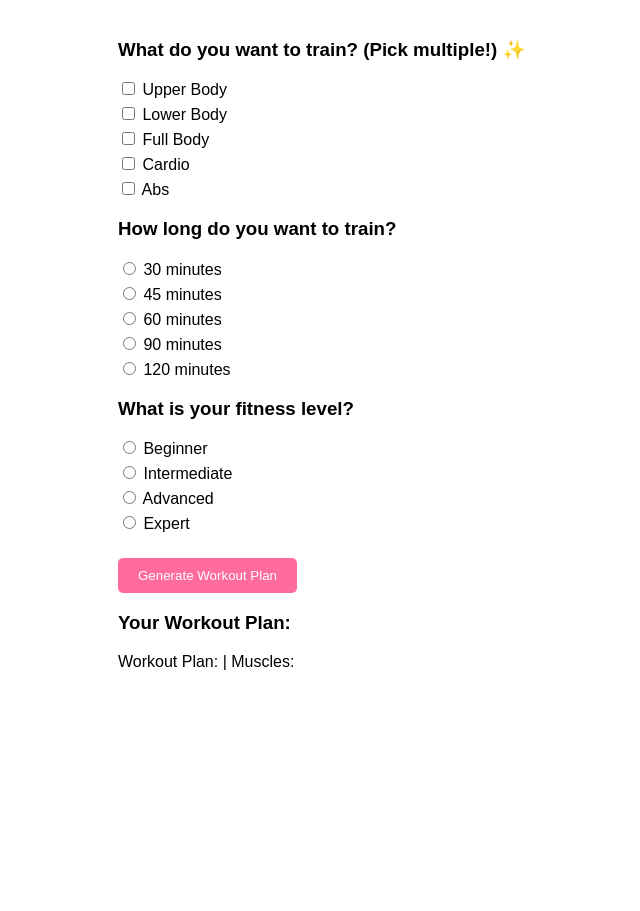
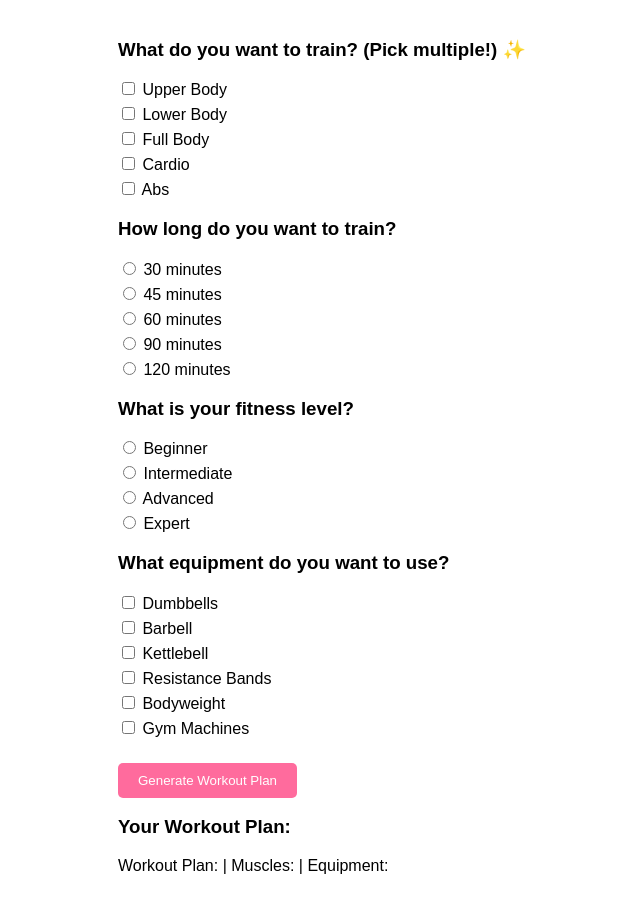
Before and after one commit to SoCutie/gym_assistant, a plain HTML site: page gym.html in a window 1280 px wide. Both pictures are taken after a click on the button "Generate Workout Plan". Shown: the whole page, without its empty margins (222-862 px from the left). Before the commit the page ends 800 px from the top, so only its background shows below. Drawn offline with Linux system fonts and the light colour scheme.

Commit message:
Added the different types of equipment

```diff
--- a/gym.html
+++ b/gym.html
@@ -114,6 +114,15 @@
         <label><input type="radio" name="workout-intensity" value="Expert"> Expert</label>
     </div>
 
+    <div>
+        <h3> What equipment do you want to use?</h3>
+        <label><input type="checkbox" name="equipment" value="Dumbbells"> Dumbbells</label>
+        <label><input type="checkbox" name="equipment" value="Barbell"> Barbell</label>
+        <label><input type="checkbox" name="equipment" value="Kettlebell"> Kettlebell</label>
+        <label><input type="checkbox" name="equipment" value="Resistance Bands"> Resistance Bands</label>
+        <label><input type="checkbox" name="equipment" value="Bodyweight"> Bodyweight</label>
+        <label><input type="checkbox" name="equipment" value="Gym Machines"> Gym Machines</label>
+    </div>
     <div class="workout-submit">
         <button type="submit" onclick="generateWorkout()">Generate Workout Plan</button>
     </div>
@@ -127,7 +136,8 @@
         function generateWorkout() {
             const workoutTypes = Array.from(document.querySelectorAll('input[name="workout-type"]:checked')).map(el => el.value);
             const muscleGroups = Array.from(document.querySelectorAll('input[name="muscle-group"]:checked')).map(el => el.value);
-            document.getElementById("workout-plan").innerText = `Workout Plan: ${workoutTypes.join(", ")} | Muscles: ${muscleGroups.join(", ")}`;
+            const equipment = Array.from(document.querySelectorAll('input[name="equipment"]:checked')).map(el => el.value);
+            document.getElementById("workout-plan").innerText = `Workout Plan: ${workoutTypes.join(", ")} | Muscles: ${muscleGroups.join(", ")} | Equipment: ${equipment.join(", ")}`;
         }
     </script>
 </body>
```
